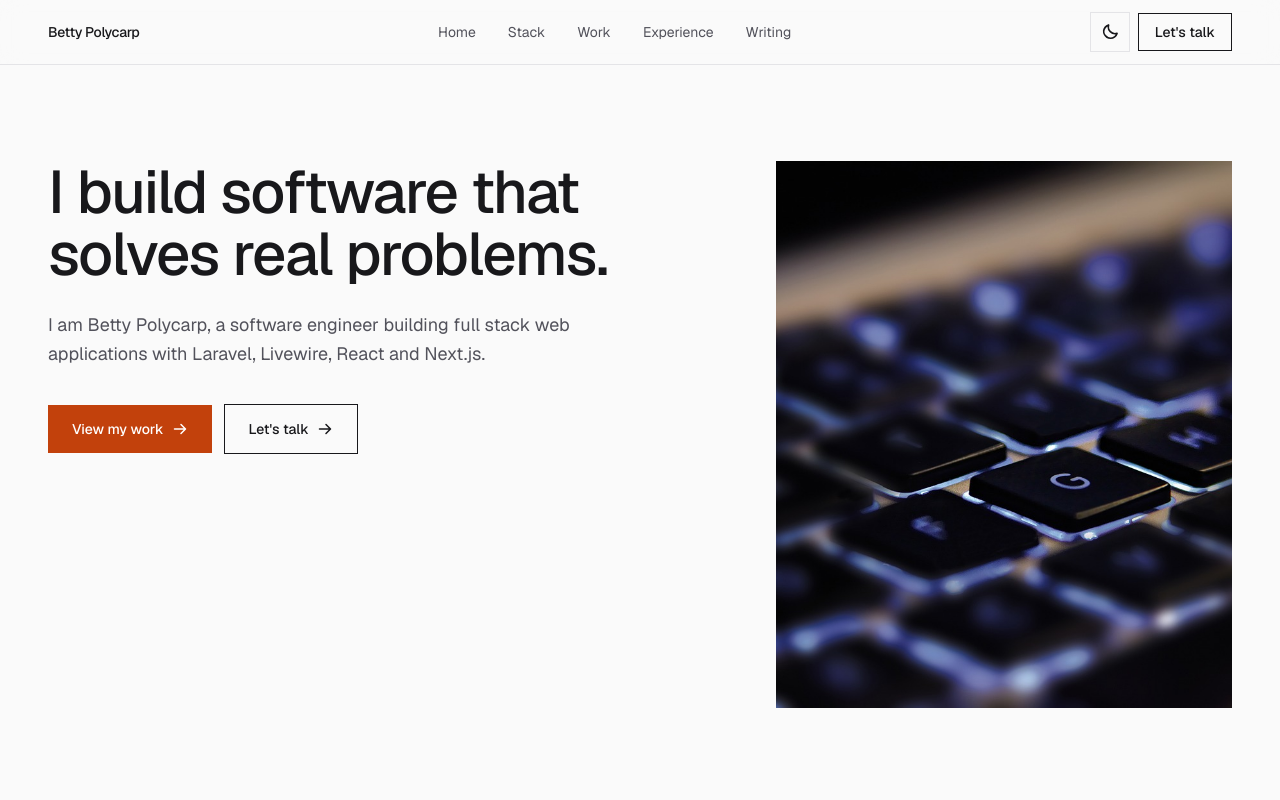
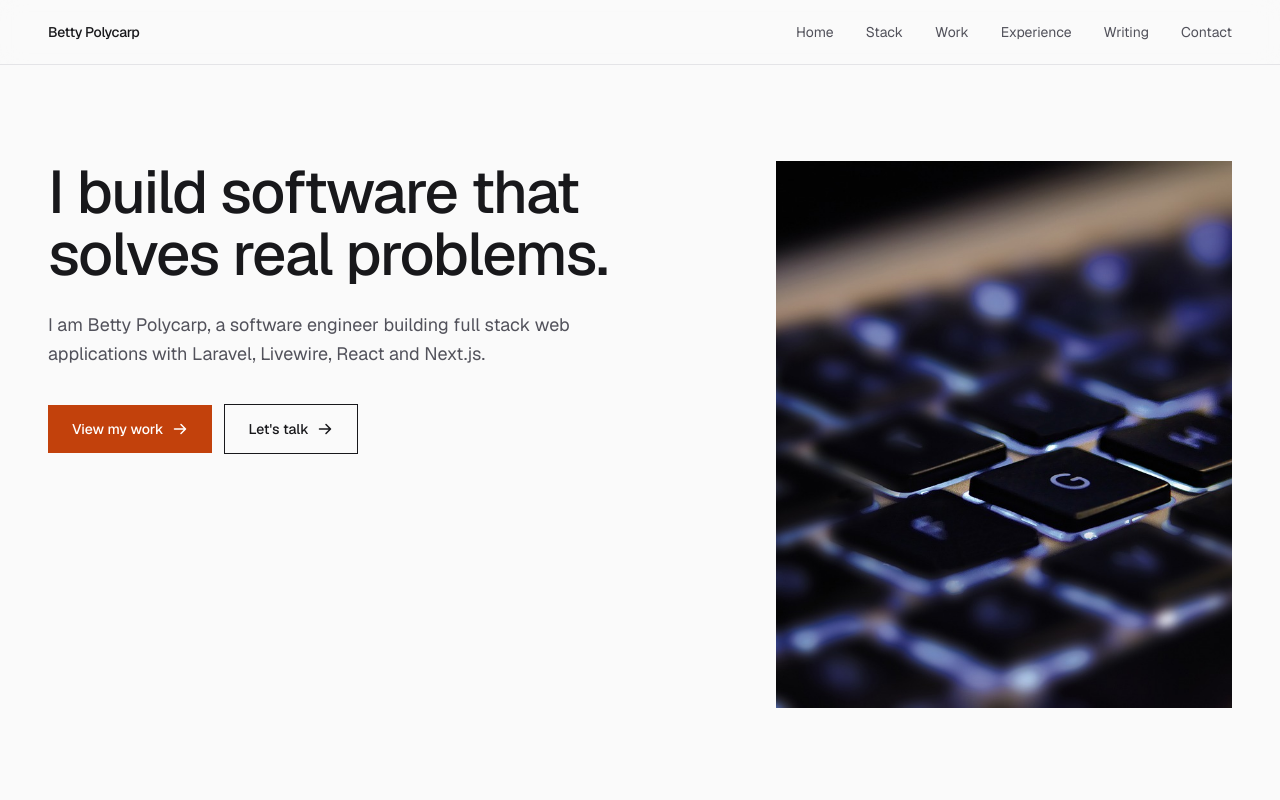
Before and after one commit to betty-polycarp/Portfolio, a Next.js app: page / in a window 1280 px wide. Shown: the top 800 px of the page. Built offline with nearby package versions, Linux system fonts and the light colour scheme.

Commit message:
feat(header): update navigation links and remove theme toggle component

```diff
--- a/src/app/globals.css
+++ b/src/app/globals.css
@@ -4,8 +4,8 @@
   Betty Polycarp portfolio: design tokens.
 
   Locks enforced here so no section can drift:
-  1. THEME LOCK      one theme for the whole page. System preference by default,
-                     overridden site wide by the header toggle. Never per section.
+  1. THEME LOCK      one theme for the whole page, following the visitor's
+                     system preference. Never inverted per section.
   2. COLOR LOCK      one accent (burnt orange), used identically in every section.
   3. SHAPE LOCK      one corner-radius scale: sharp (0) on every surface, control and image.
   All contrast pairs below were checked against WCAG AA (4.5:1 body, 3:1 large text).
@@ -13,7 +13,8 @@
   Each token is declared twice on purpose. The first line is a plain light
   value for browsers without light-dark(); the second pairs light and dark in
   one place, so a token can never be updated in one theme and forgotten in the
-  other. Which branch resolves is decided by `color-scheme` below.
+  other. `color-scheme: light dark` is what lets light-dark() resolve against
+  the visitor's system preference.
 */
 
 :root {
@@ -52,15 +53,6 @@
 
   --accent-soft: rgb(194 65 12 / 0.07);
   --accent-soft: light-dark(rgb(194 65 12 / 0.07), rgb(249 115 22 / 0.12));
-}
-
-/* The toggle writes this attribute. An explicit choice always beats the system. */
-:root[data-theme="light"] {
-  color-scheme: light;
-}
-
-:root[data-theme="dark"] {
-  color-scheme: dark;
 }
 
 @theme inline {
@@ -115,46 +107,6 @@ body {
     transparent 1px,
     transparent 9px
   );
-}
-
-/*
-  Theme toggle icon. The button shows the theme it will switch TO.
-  Driven entirely by CSS so it is already correct on first paint, before any
-  JavaScript runs, and cannot hydrate into the wrong icon.
-  light-dark() is colour only, so this branch is written out longhand.
-*/
-.icon-sun {
-  display: none;
-}
-
-.icon-moon {
-  display: block;
-}
-
-@media (prefers-color-scheme: dark) {
-  :root:not([data-theme="light"]) .icon-sun {
-    display: block;
-  }
-
-  :root:not([data-theme="light"]) .icon-moon {
-    display: none;
-  }
-}
-
-:root[data-theme="dark"] .icon-sun {
-  display: block;
-}
-
-:root[data-theme="dark"] .icon-moon {
-  display: none;
-}
-
-:root[data-theme="light"] .icon-sun {
-  display: none;
-}
-
-:root[data-theme="light"] .icon-moon {
-  display: block;
 }
 
 /* Horizontal rail: hide the native bar, the section keeps its own controls. */
--- a/src/app/layout.tsx
+++ b/src/app/layout.tsx
@@ -64,8 +64,6 @@ export const viewport: Viewport = {
   ],
 };
 
-const themeScript = `(function(){try{var t=localStorage.getItem("theme");if(t==="light"||t==="dark"){document.documentElement.setAttribute("data-theme",t)}}catch(e){}})()`;
-
 /** Structured data so search results can resolve the person behind the site. */
 const personSchema = {
   "@context": "https://schema.org",
@@ -97,17 +95,8 @@ export default function RootLayout({
     <html
       lang="en"
       className={`${geistSans.variable} ${geistMono.variable} h-full antialiased`}
-      // The theme script below writes data-theme before React hydrates.
-      suppressHydrationWarning
     >
       <body className="flex min-h-full flex-col">
-        {/* Applies a saved theme choice before the first paint, so an override
-            never flashes the other theme. Deliberately the first thing in the
-            body and deliberately not a module: it must run synchronously.
-            With no stored choice the attribute stays unset and CSS falls back
-            to the system preference, so this failing is harmless. */}
-        <script dangerouslySetInnerHTML={{ __html: themeScript }} />
-
         {/* No noscript reveal override needed: content renders visible and the
             reveal script is the only thing that ever hides it. */}
         {children}
--- a/src/components/site-header.tsx
+++ b/src/components/site-header.tsx
@@ -3,12 +3,16 @@
 import { useEffect, useState } from "react";
 import { List, X } from "@phosphor-icons/react/ssr";
 
-import { cta, navLinks, profile } from "@/lib/content";
+import { navLinks, profile } from "@/lib/content";
 import { Container } from "@/components/ui/primitives";
-import { ThemeToggle } from "@/components/theme-toggle";
 
 /**
  * Sticky header, 64px tall, single line at desktop.
+ *
+ * Navigation only. The contact call to action lives in the hero and again in
+ * the contact section, so repeating it here would be a third instance of the
+ * same intent.
+ *
  * Below `lg` the links collapse into a disclosure panel rather than wrapping
  * to a second row.
  */
@@ -29,11 +33,10 @@ export function SiteHeader() {
   return (
     <header className="sticky top-0 z-40 border-b border-line bg-canvas/85 backdrop-blur-md">
       <Container>
+        {/* Two visible children at every breakpoint, so justify-between reads
+            as wordmark left and either the nav or the menu button right. */}
         <div className="flex h-16 items-center justify-between gap-8">
-          <a
-            href="#top"
-            className="text-sm font-medium tracking-tight text-ink"
-          >
+          <a href="#top" className="text-sm font-medium tracking-tight text-ink">
             {profile.name}
           </a>
 
@@ -52,16 +55,6 @@ export function SiteHeader() {
             </ul>
           </nav>
 
-          <div className="flex items-center gap-2">
-            <ThemeToggle />
-
-            <a
-              href="#contact"
-              className="hidden border border-ink px-4 py-2 text-sm font-medium text-ink transition-colors duration-200 hover:bg-ink hover:text-canvas active:translate-y-px sm:inline-flex"
-            >
-              {cta.contact}
-            </a>
-
           <button
             type="button"
             onClick={() => setOpen((value) => !value)}
@@ -76,7 +69,6 @@ export function SiteHeader() {
               <List aria-hidden weight="bold" className="size-5" />
             )}
           </button>
-          </div>
         </div>
       </Container>
 
@@ -99,15 +91,6 @@ export function SiteHeader() {
                   </a>
                 </li>
               ))}
-              <li className="pt-3 pb-1 sm:hidden">
-                <a
-                  href="#contact"
-                  onClick={() => setOpen(false)}
-                  className="inline-flex w-full items-center justify-center bg-accent px-4 py-3 text-sm font-medium text-accent-ink"
-                >
-                  {cta.contact}
-                </a>
-              </li>
             </ul>
           </Container>
         </nav>
--- a/src/components/theme-toggle.tsx
+++ /dev/null
@@ -1,53 +0,0 @@
-"use client";
-
-import { useState } from "react";
-import { Moon, Sun } from "@phosphor-icons/react/ssr";
-
-/**
- * Light and dark switch.
- *
- * The page follows the system preference until the visitor overrides it here,
- * and the override is remembered. Both icons are rendered and CSS decides which
- * one is shown (see globals.css), so the control is correct on first paint and
- * there is no hydration mismatch: the server cannot know the visitor's theme.
- */
-export function ThemeToggle() {
-  const [announcement, setAnnouncement] = useState("");
-
-  const toggle = () => {
-    const root = document.documentElement;
-
-    const current =
-      root.getAttribute("data-theme") ??
-      (window.matchMedia("(prefers-color-scheme: dark)").matches
-        ? "dark"
-        : "light");
-
-    const next = current === "dark" ? "light" : "dark";
-
-    root.setAttribute("data-theme", next);
-    setAnnouncement(next === "dark" ? "Dark theme" : "Light theme");
-
-    try {
-      window.localStorage.setItem("theme", next);
-    } catch {
-      // Private browsing or blocked storage: the choice still applies to this
-      // page view, it just will not survive a reload.
-    }
-  };
-
-  return (
-    <button
-      type="button"
-      onClick={toggle}
-      aria-label="Switch between light and dark theme"
-      className="inline-flex size-10 items-center justify-center border border-line text-ink transition-colors duration-200 hover:border-ink active:translate-y-px"
-    >
-      <Sun aria-hidden weight="bold" className="icon-sun size-[18px]" />
-      <Moon aria-hidden weight="bold" className="icon-moon size-[18px]" />
-      <span role="status" aria-live="polite" className="sr-only">
-        {announcement}
-      </span>
-    </button>
-  );
-}
--- a/src/lib/content.ts
+++ b/src/lib/content.ts
@@ -27,6 +27,9 @@ export const navLinks = [
   { label: "Work", href: "#work" },
   { label: "Experience", href: "#experience" },
   { label: "Writing", href: "#writing" },
+  // Nav item rather than a button: the header carries no call to action, so
+  // this is the persistent route to contact from anywhere on the page.
+  { label: "Contact", href: "#contact" },
 ] as const;
 
 /**
```
Lines whose indentation alone changed are shown as unchanged.
